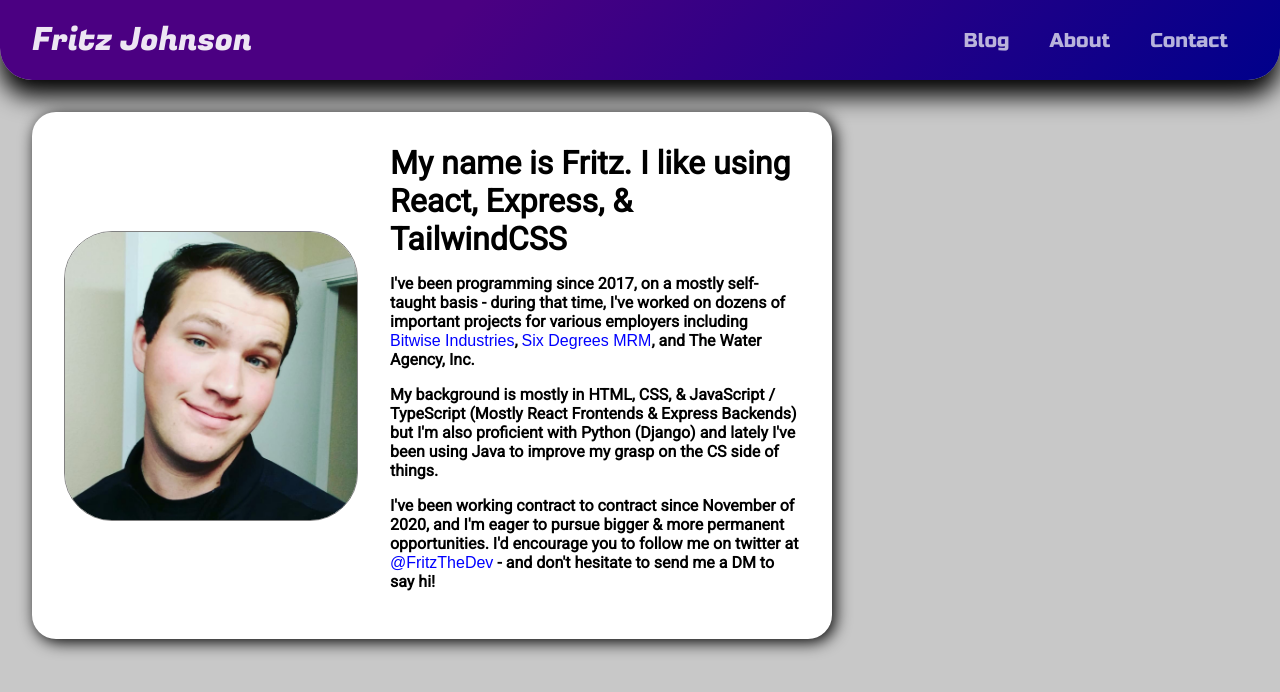
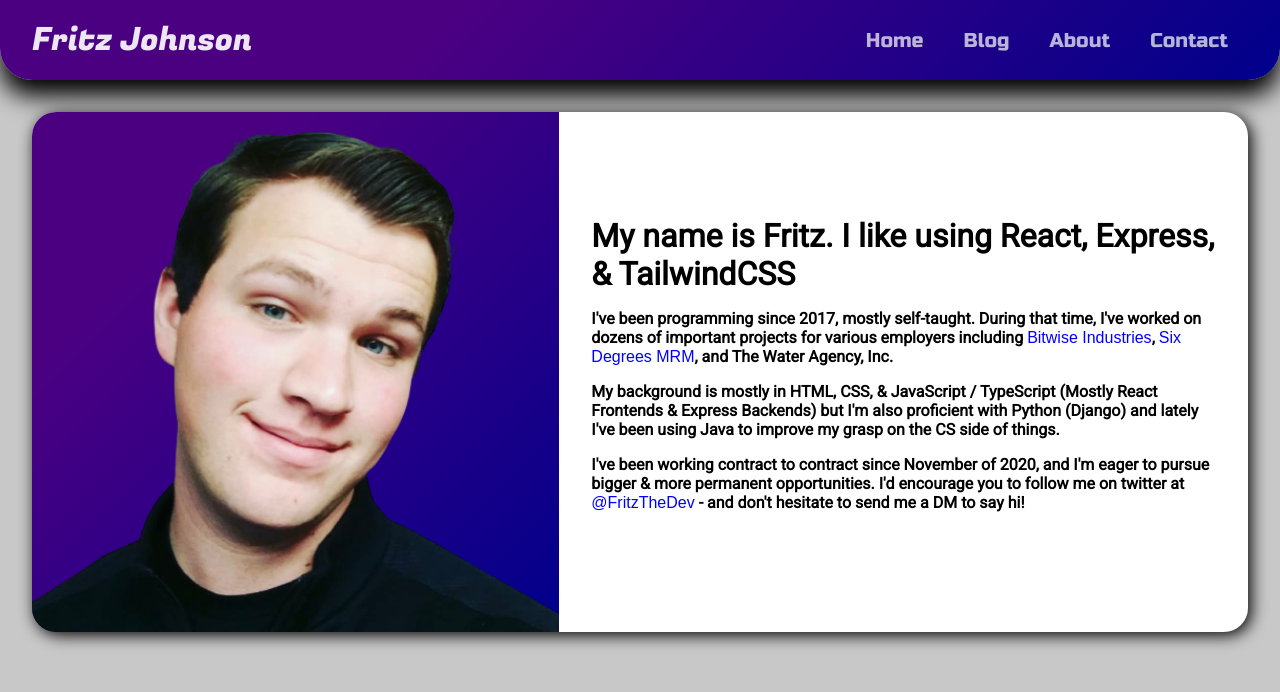
Before and after one commit to FritzTheDev/site, a React (Create React App) app: page / in a window 1280 px wide. Shown: the top 692 px of the page. Built offline with nearby package versions, Linux system fonts and the light colour scheme.

Commit message:
added: pfp & Home nav item

```diff
--- a/src/pages/Home/WelcomeBar.module.css
+++ b/src/pages/Home/WelcomeBar.module.css
@@ -1,19 +1,23 @@
 @media only screen and (min-width: 1100px) {
   div.welcomeBar {
-    grid-column: 1 / 9;
+    grid-column: 1 / 13;
     display: flex;
     align-items: center;
     background-color: white;
-    padding: 2em;
     border-radius: 1.5em;
     box-shadow: 0.2em 0.2em 1em black;
   }
 
   div.welcomeBar img {
-    height: 18em;
-    border: 1px solid gray;
-    border-radius: 3em;
-    margin-right: 2em;
+    min-height: 65vh;
+    height: 100%;
+    background-image: linear-gradient(-0.125turn, darkblue, indigo 75%);
+    border-top-left-radius: 1.5em;
+    border-bottom-left-radius: 1.5em;
+  }
+
+  div.welcomeBar div {
+    margin: 2em;
   }
 
   div.welcomeBar div h1 {
@@ -44,7 +48,7 @@
 
   div.welcomeBar img {
     height: 12em;
-    border: 1px solid gray;
+    background-image: linear-gradient(-0.125turn, darkblue, indigo 75%);
     border-radius: 1000em;
     margin-bottom: 1em;
   }
--- a/src/pages/Home/WelcomeBar.tsx
+++ b/src/pages/Home/WelcomeBar.tsx
@@ -3,11 +3,11 @@ import styles from './WelcomeBar.module.css';
 export const WelcomeBar = () => {
   return (
     <div className={styles.welcomeBar}>
-      <img src='/fritz.jpeg' alt='Portrait of Fritz Johnson' />
+      <img src='/fritz-transparent.png' alt='Portrait of Fritz Johnson' />
       <div>
         <h1>My name is Fritz. I like using React, Express, & TailwindCSS</h1>
         <p>
-          I've been programming since 2017, on a mostly self-taught basis - during that time, I've
+          I've been programming since 2017, mostly self-taught. During that time, I've
           worked on dozens of important projects for various employers including{' '}
           <a className={styles.link} href='https://bitwiseindustries.com/'>
             Bitwise Industries
--- a/src/shared/MainNav/NavItems.tsx
+++ b/src/shared/MainNav/NavItems.tsx
@@ -1,8 +1,9 @@
 import { Link } from 'react-router-dom';
-import { BLOG_INDEX_ROUTE, CONTACT_ROUTE, ABOUT_ROUTE } from '../../routing';
+import { BLOG_INDEX_ROUTE, CONTACT_ROUTE, ABOUT_ROUTE, INDEX_ROUTE } from '../../routing';
 import styles from './MainNav.module.css';
 
 const items = [
+  { path: INDEX_ROUTE, label: 'Home' },
   { path: BLOG_INDEX_ROUTE, label: 'Blog' },
   { path: ABOUT_ROUTE, label: 'About' },
   { path: CONTACT_ROUTE, label: 'Contact' }
--- a/src/shared/MobileNav/NavItems.tsx
+++ b/src/shared/MobileNav/NavItems.tsx
@@ -1,9 +1,10 @@
 import { Link } from 'react-router-dom';
-import { BLOG_INDEX_ROUTE, CONTACT_ROUTE, ABOUT_ROUTE } from '../../routing';
+import { BLOG_INDEX_ROUTE, CONTACT_ROUTE, ABOUT_ROUTE, INDEX_ROUTE } from '../../routing';
 
 import styles from './MobileNav.module.css';
 
 const items = [
+  { path: INDEX_ROUTE, label: 'Home' },
   { path: BLOG_INDEX_ROUTE, label: 'My Blog' },
   { path: ABOUT_ROUTE, label: 'About' },
   { path: CONTACT_ROUTE, label: 'Contact Me' },
```
Also changed, not shown: public/fritz-transparent.png (added).
